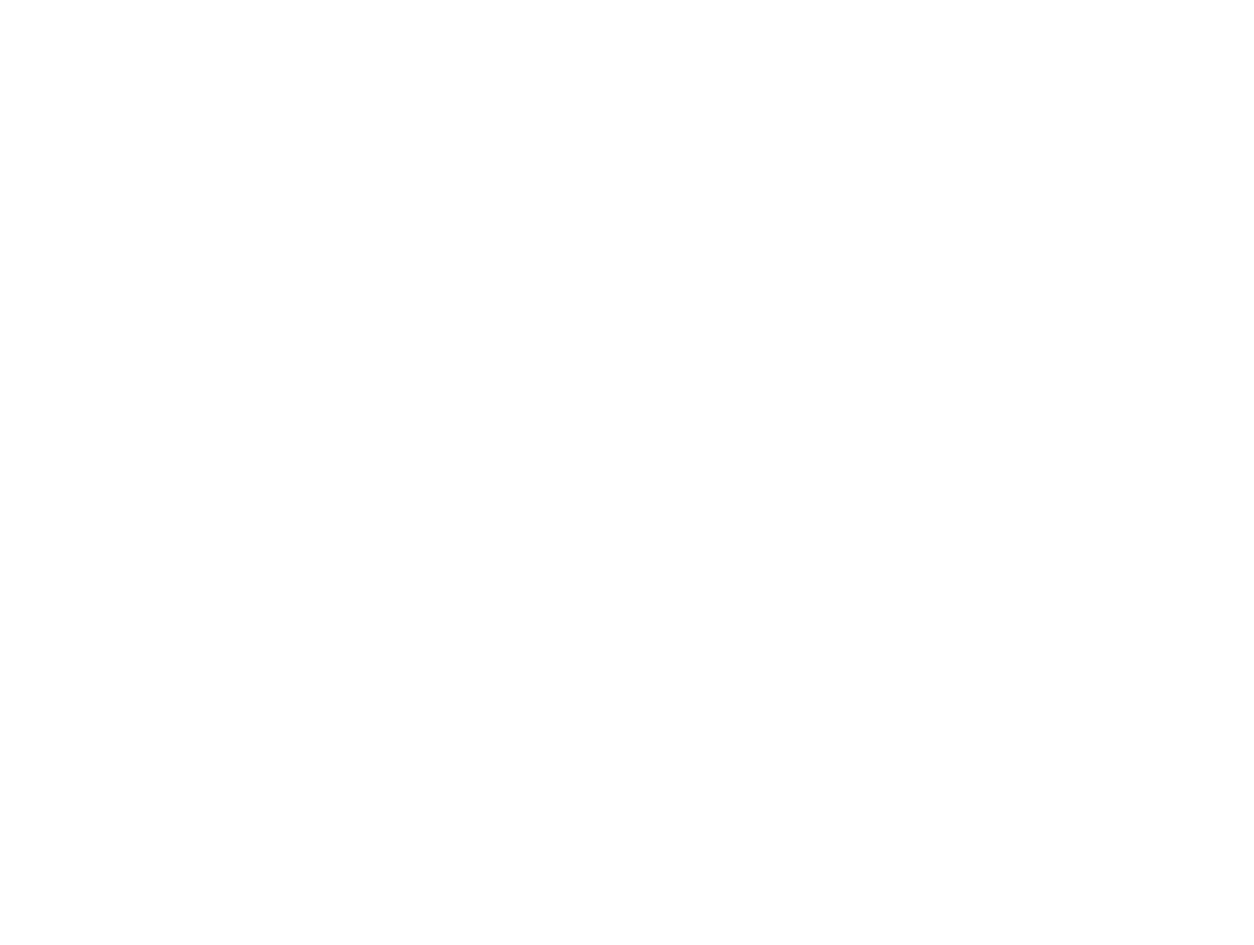
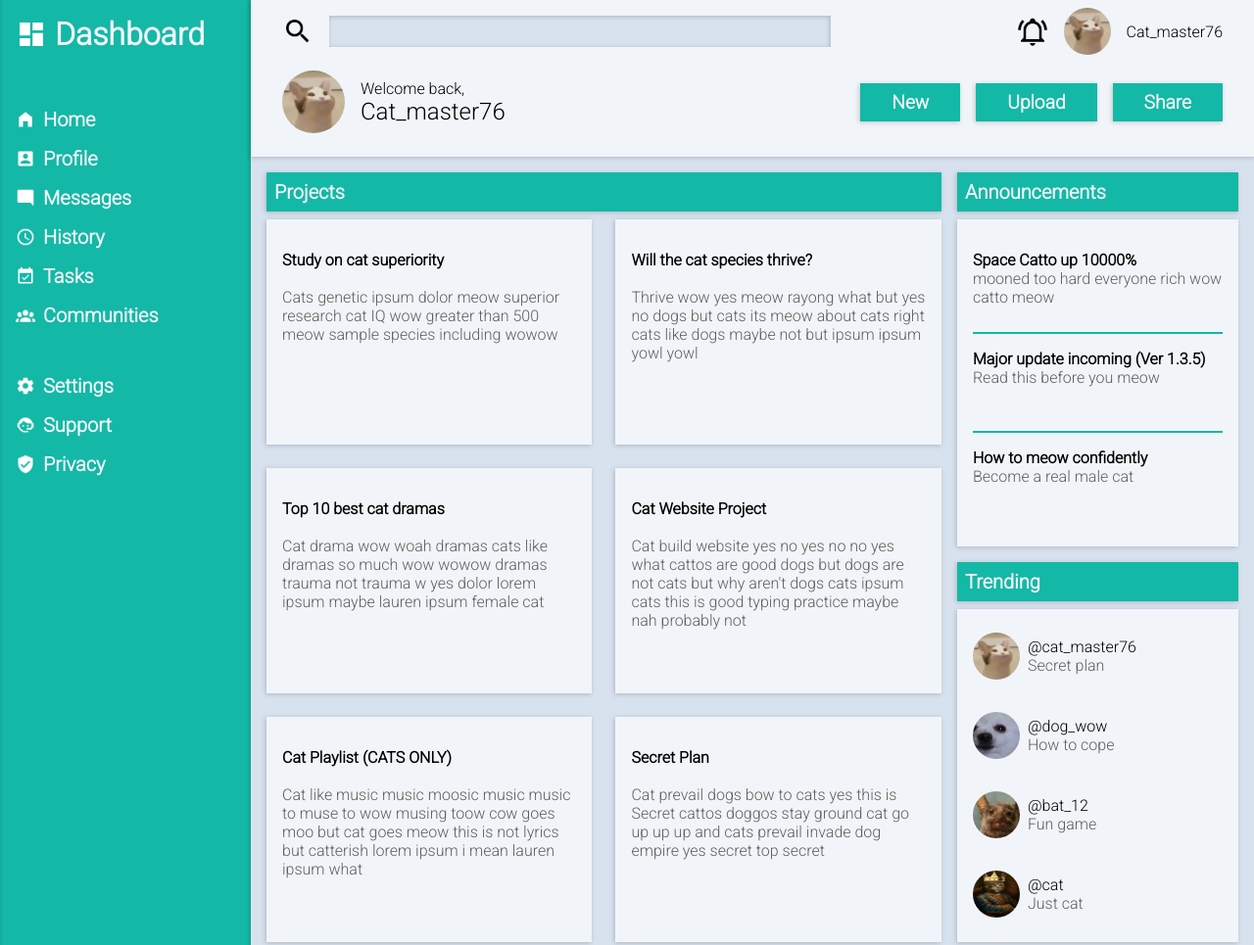
Before and after one commit to XavXS/admin-dashboard, a plain HTML site: page index.html in a window 1280 px wide. Shown: the top 965 px of the page at 98% size. Before the commit the page ends 800 px from the top, so only its background shows below. Drawn offline with Linux system fonts and the light colour scheme.

Commit message:
Setup initial dashboard

```diff
--- a/index.html
+++ b/index.html
@@ -1,13 +1,129 @@
 <!DOCTYPE html>
 <html lang="en">
+
 <head>
-    <meta charset="UTF-8">
-    <meta http-equiv="X-UA-Compatible" content="IE=edge">
-    <meta name="viewport" content="width=device-width, initial-scale=1.0">
-    <link rel="stylesheet" href="style.css">
-    <title>Admin Dashboard</title>
+	<meta charset="UTF-8">
+	<meta http-equiv="X-UA-Compatible" content="IE=edge">
+	<meta name="viewport" content="width=device-width, initial-scale=1.0">
+	<link rel="stylesheet" href="style.css">
+	<title>Admin Dashboard</title>
 </head>
+
 <body>
+	<div class="container">
+		<div class="menu">
+			<div class="menu-title"> <img src="img/view-dashboard.png" alt="dashboard-icon">Dashboard </div>
+			<ul class="main-menu">
+				<li><img src="img/home-variant.png" alt="home-icon">Home</li>
+				<li><img src="img/account-box.png" alt="profile-icon">Profile</li>
+				<li><img src="img/message-reply.png" alt="msg-icon">Messages</li>
+				<li><img src="img/clock-outline.png" alt="history-icon">History</li>
+				<li><img src="img/calendar-check.png" alt="tasks-icon">Tasks</li>
+				<li><img src="img/account-group.png" alt="community-icon">Communities</li>
+			</ul>
+			<ul class="misc-menu">
+				<li><img src="img/cog.png" alt="settings-icon">Settings</li>
+				<li><img src="img/face-agent.png" alt="support-icon">Support</li>
+				<li><img src="img/shield-check.png" alt="privacy-icon">Privacy</li>
+			</ul>
+		</div>
+		<div class="nav">
+			<div class="nav-top">
+				<div class="left"> <img src="img/magnify.png" alt="search">
+					<input type="text"> </div>
+				<div class="right"> <img src="img/bell-ring-outline.png" alt="notification"> <img class="profile-img" src="img/profile.jpeg" alt="profile"> <span>Cat_master76</span> </div>
+			</div>
+			<div class="nav-bot">
+				<div class="profile"> <img class="profile-img" src="img/profile.jpeg" alt="profile">
+					<div>
+						<div class="greeting">Welcome back,</div>
+						<div>Cat_master76</div>
+					</div>
+				</div>
+				<div>
+					<button>New</button>
+					<button>Upload</button>
+					<button>Share</button>
+				</div>
+			</div>
+		</div>
+		<div class="content">
+			<div>
+				<div class="title">Projects</div>
+				<div class="posts">
+					<div class="post"> <b>Study on cat superiority</b>
+						<p class="content-text">
+							<br>Cats genetic ipsum dolor meow superior research cat IQ wow greater than 500 meow sample species including wowow </p>
+					</div>
+					<div class="post"> <b>Will the cat species thrive?</b>
+						<p class="content-text">
+							<br>Thrive wow yes meow rayong what but yes no dogs but cats its meow about cats right cats like dogs maybe not but ipsum ipsum yowl yowl</p>
+					</div>
+					<div class="post"> <b>Top 10 best cat dramas</b>
+						<p class="content-text">
+							<br>Cat drama wow woah dramas cats like dramas so much wow wowow dramas trauma not trauma w yes dolor lorem ipsum maybe lauren ipsum female cat</p>
+					</div>
+					<div class="post"> <b>Cat Website Project</b>
+						<p class="content-text">
+							<br>Cat build website yes no yes no no yes what cattos are good dogs but dogs are not cats but why aren't dogs cats ipsum cats this is good typing practice maybe nah probably not</p>
+					</div>
+					<div class="post"> <b>Cat Playlist (CATS ONLY)</b>
+						<p class="content-text">
+							<br>Cat like music music moosic music music to muse to wow musing toow cow goes moo but cat goes meow this is not lyrics but catterish lorem ipsum i mean lauren ipsum what</p>
+					</div>
+					<div class="post"> <b>Secret Plan</b>
+						<p class="content-text">
+							<br>Cat prevail dogs bow to cats yes this is Secret cattos doggos stay ground cat go up up up and cats prevail invade dog empire yes secret top secret</p>
+					</div>
+				</div>
+			</div>
+			<div class="announcements">
+				<div class="title">Announcements</div>
+				<div class="announcement-container">
+					<div class="announcement"> <b>Space Catto up 10000%</b>
+						<p class="content-text">mooned too hard everyone rich wow catto meow</p>
+					</div>
+					<div class="divider"></div>
+					<div class="announcement"> <b>Major update incoming (Ver 1.3.5)</b>
+						<p class="content-text">Read this before you meow</p>
+					</div>
+					<div class="divider"></div>
+					<div class="announcement"> <b>How to meow confidently</b>
+						<p class="content-text">Become a real male cat</p>
+					</div>
+				</div>
+			</div>
+			<div class="trends">
+				<div class="title">Trending</div>
+				<div class="trend-container">
+					<div class="trend"> <img class="trend-profile" src="img/profile.jpeg" alt="cat">
+						<div>
+							<p>@cat_master76</p>
+							<p class="content-text">Secret plan</p>
+						</div>
+					</div>
+					<div class="trend"> <img class="trend-profile" src="img/dog.webp" alt="dog">
+						<div>
+							<p>@dog_wow</p>
+							<p class="content-text">How to cope</p>
+						</div>
+					</div>
+					<div class="trend"> <img class="trend-profile" src="img/bat.jpeg" alt="bat">
+						<div>
+							<p>@bat_12</p>
+							<p class="content-text">Fun game</p>
+						</div>
+					</div>
+					<div class="trend"> <img class="trend-profile" src="img/king.jpeg" alt="cat">
+						<div>
+							<p>@cat</p>
+							<p class="content-text">Just cat</p>
+						</div>
+					</div>
+				</div>
+			</div>
+		</div>
+	</div>
+</body>
 
-</body>
 </html>
--- a/style.css
+++ b/style.css
@@ -0,0 +1,186 @@
+@import url('https://fonts.googleapis.com/css2?family=Roboto:wght@300&display=swap');
+:root {
+	--theme-col: #14b8a6;
+	--gray-col: #5e5e5e;
+	--background-col: #d8e2ef;
+	--element-col: #f1f5f9;
+	font-size: 16px;
+}
+* {
+	margin: 0;
+	padding: 0;
+	font-family: 'Roboto', sans-serif;
+	font-size: 1rem;
+	box-sizing: border-box;
+}
+body, .container {
+	background-color: var(--background-col);
+}
+li {
+	color: var(--element-col);
+	font-weight: bold;
+	font-size: 1.25rem;
+	padding: 8px 16px;
+	display: flex;
+	align-items: center;
+	gap: 8px;
+}
+button {
+	font-size: 1.2rem;
+	font-weight: bold;
+	background-color: var(--theme-col);
+	color: var(--element-col);
+	border: none;
+	padding: 8px 32px;
+	transition: 0.25s;
+	box-shadow: -1px 1px 5px rgba(0, 0, 0, 0.2);
+}
+button:hover {
+	filter: brightness(1.2);
+}
+button:active {
+	filter: brightness(0.9);
+	transition: 0s;
+}
+.main-menu img, .misc-menu img {
+	width: 1.25rem;
+	height: auto;
+}
+.title {
+	background-color: var(--theme-col);
+	color: var(--element-col);
+	padding: 8px 8px;
+	font-weight: bold;
+	font-size: 1.25rem;
+	margin-bottom: 8px;
+	box-shadow: -1px 1px 5px rgba(0, 0, 0, 0.2);
+}
+.menu-title {
+	color: var(--element-col);
+	font-weight: bolder;
+	font-size: 2rem;
+	display: flex;
+	align-items: center;
+	gap: 8px;
+	padding: 16px;
+}
+.menu-title img {
+	width: 2rem;
+}
+.container {
+	display: grid;
+	grid-template-columns: 1fr 4fr;
+}
+.menu {
+	background-color: var(--theme-col);
+	grid-row: 1 / 3;
+	display: flex;
+	flex-direction: column;
+	gap: 32px;
+	box-shadow: inset -1px -5px 5px rgba(0, 0, 0, 0.2);
+}
+.nav, .post {
+	background-color: var(--element-col);
+}
+.nav-top, .nav-bot {
+	display: flex;
+	justify-content: space-between;
+}
+.nav {
+	padding: 8px 32px;
+	box-shadow: 0px 1px 5px rgba(0, 0, 0, 0.2);
+}
+.nav-bot {
+	padding: 16px 0;
+}
+.nav-top div, .nav-bot > div {
+	display: flex;
+	align-items: center;
+	gap: 16px;
+}
+.nav-top img {
+	width: 32px;
+	height: auto;
+}
+.nav-top .profile-img {
+	width: 48px;
+	height: auto;
+	border-radius: 24px;
+}
+.nav-bot .profile-img {
+	width: 64px;
+	height: auto;
+	border-radius: 32px;
+}
+.profile {
+	display: flex;
+}
+.greeting + div {
+	font-size: 1.5rem;
+}
+.content {
+	display: grid;
+	grid-template-columns: 3fr 1.25fr;
+	gap: 16px;
+	padding: 16px;
+}
+.content > :first-child {
+	grid-row: 1 / 3;
+}
+.posts {
+	display: grid;
+	grid-template-columns: repeat(auto-fit, minmax(285px, 1fr));
+	gap: 24px;
+}
+.post {
+	height: 230px;
+	padding: 32px 16px;
+	box-shadow: -1px 1px 5px rgba(0, 0, 0, 0.2);
+}
+.announcements, .trends {
+	display: flex;
+	flex-direction: column;
+}
+.announcement-container, .trend-container {
+	flex: 1;
+	background-color: var(--element-col);
+	display: flex;
+	flex-direction: column;
+	padding: 32px 16px;
+	gap: 16px;
+	box-shadow: -1px 1px 5px rgba(0, 0, 0, 0.2);
+}
+.trend-container {
+	padding: 16px 16px;
+}
+.announcement, .trend {
+	flex: 1;
+}
+.trend {
+	display: flex;
+	align-items: center;
+	gap: 8px;
+}
+.divider {
+	height: 2px;
+	background-color: var(--theme-col);
+}
+input {
+	background-color: var(--background-col);
+	border: none;
+	width: 512px;
+	height: 32px;
+	padding: 8px 16px;
+	box-shadow: inset -1px 1px 5px rgba(0, 0, 0, 0.2);
+}
+input:focus {
+	outline: none;
+}
+.trend-profile {
+	width: 48px;
+	height: 48px;
+	border-radius: 24px;
+}
+.content-text {
+	color: var(--gray-col);
+}
```
Also changed, not shown: img/account-box.png (added), img/account-group.png (added), img/bat.jpeg (added), img/bell-ring-outline.png (added), img/calendar-check.png (added), img/clock-outline.png (added), img/cog.png (added), img/dog.webp (added), img/face-agent.png (added), img/home-variant.png (added), img/king.jpeg (added), img/magnify.png (added), img/message-reply.png (added), img/profile.jpeg (added), 2 more files.
